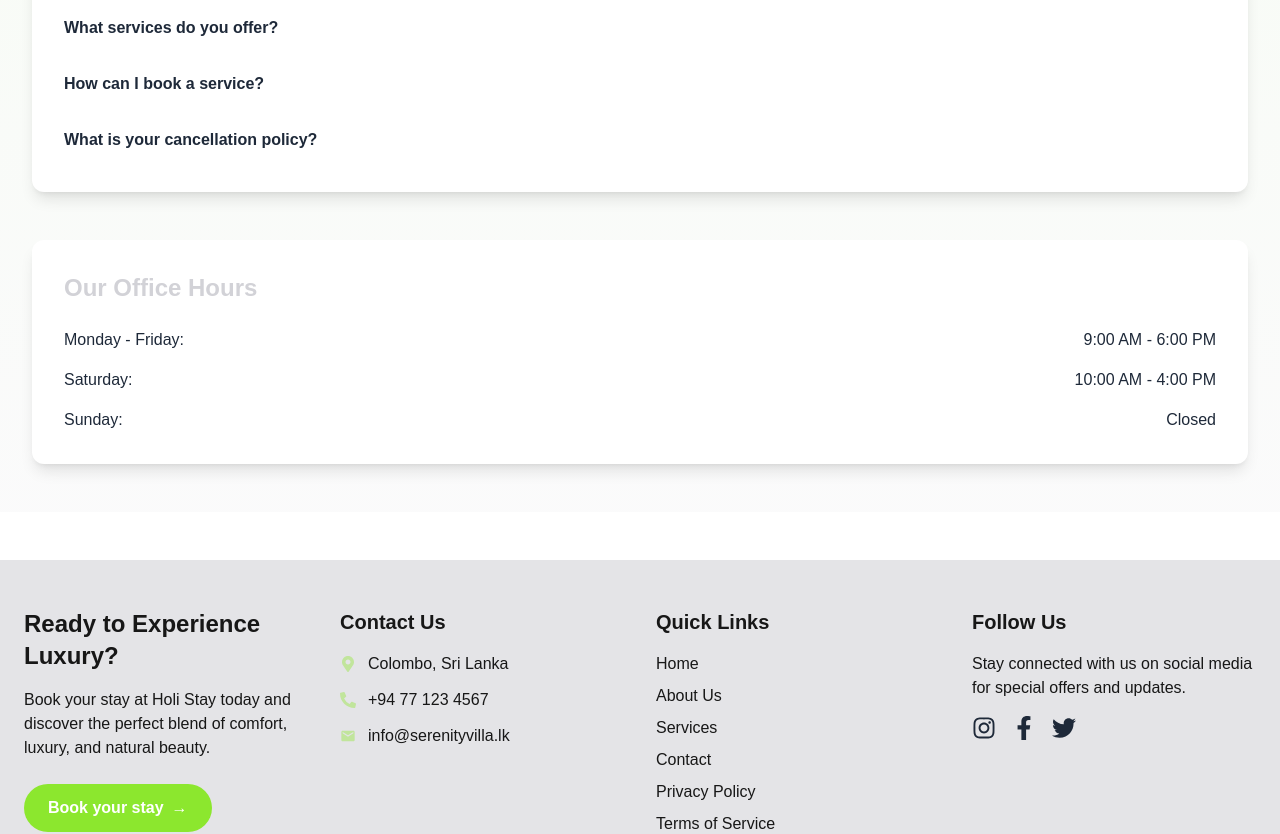
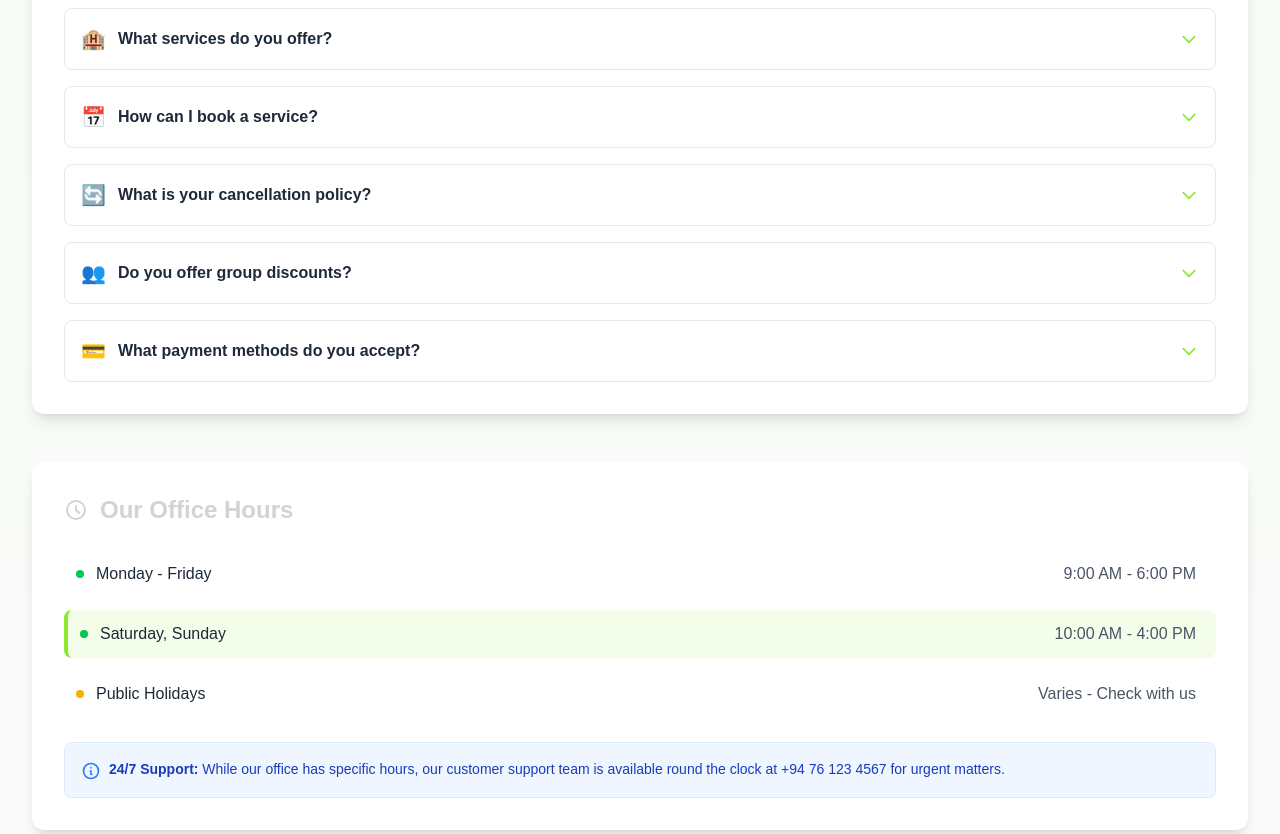
Before and after one commit to faizansafwan/hotel-website, a Next.js app: page /contact in a window 1280 px wide. Shown: the part 1160-1994 px from the top of the page. Built offline with nearby package versions, Linux system fonts and the light colour scheme.

Commit message:
pin the hotel location, modified faq and office hours

```diff
--- a/src/app/contact/page.js
+++ b/src/app/contact/page.js
@@ -184,50 +184,101 @@ export default function Contact() {
             {/* Google Map */}
         <div className="bg-white rounded-xl shadow-lg overflow-hidden h-96">
           <iframe
-                src="https://www.google.com/maps/embed?pb=!1m18!1m12!1m3!1d3960.7985117576865!2d79.8527554153261!3d6.921682495003654!2m3!1f0!2f0!3f0!3m2!1i1024!2i768!4f13.1!3m3!1m2!1s0x3ae2596d3cb8fe07%3A0x2b0ae6b5d5fd1f1d!2sColombo%2C%20Sri%20Lanka!5e0!3m2!1sen!2sus!4v1620000000000!5m2!1sen!2sus"
+            src={`https://www.google.com/maps/embed/v1/place?key=AIzaSyD54bF873M1u-qCLRVNkkyy3ELRUmDMxn0&q=6.9157525020652875, 79.87747317809244`}
             width="100%"
             height="100%"
             style={{ border: 0 }}
             allowFullScreen=""
             loading="lazy"
-                title="Google Map"
+            title="Holi Stay, Colombo 08"
           ></iframe>
         </div>
           </motion.div>
         </div>
 
-        {/* FAQs Section */}
+        {/* FAQs Section - Improved */}
 <motion.div
   initial={{ opacity: 0 }}
   animate={{ opacity: 1 }}
   transition={{ duration: 0.5, delay: 0.4 }}
   className="bg-white rounded-xl shadow-lg overflow-hidden p-8 mt-12"
 >
-          <h2 className="text-2xl font-bold text-secondary mb-6">Frequently Asked Questions</h2>
+  <div className="flex items-center mb-6">
+    <svg className="w-6 h-6 text-secondary mr-3" fill="none" stroke="currentColor" viewBox="0 0 24 24">
+      <path strokeLinecap="round" strokeLinejoin="round" strokeWidth="2" d="M8.228 9c.549-1.165 2.03-2 3.772-2 2.21 0 4 1.343 4 3 0 1.4-1.278 2.575-3.006 2.907-.542.104-.994.54-.994 1.093m0 3h.01M21 12a9 9 0 11-18 0 9 9 0 0118 0z" />
+    </svg>
+    <h2 className="text-2xl font-bold text-secondary">Frequently Asked Questions</h2>
+  </div>
+
   <div className="space-y-4">
     {[
-              { question: 'What services do you offer?', answer: 'We offer a range of services including travel bookings, hotel reservations, and curated vacation packages.' },
-              { question: 'How can I book a service?', answer: 'You can easily book services through our website or by contacting our support team.' },
-              { question: 'What is your cancellation policy?', answer: 'We offer flexible cancellation policies depending on the type of service booked.' },
+      {
+        question: 'What services do you offer?',
+        answer: 'We specialize in luxury travel experiences including hotel bookings, vacation packages, and personalized itineraries. Our services cover everything from transportation to exclusive local experiences.',
+        icon: '🏨'
+      },
+      {
+        question: 'How can I book a service?',
+        answer: 'You can book directly through our website, via our mobile app, or by contacting our 24/7 customer service team at +94 76 123 4567.',
+        icon: '📅'
+      },
+      {
+        question: 'What is your cancellation policy?',
+        answer: 'Cancellations made 48+ hours before check-in receive full refunds. Within 48 hours, we offer 50% refund or rescheduling. No-shows are non-refundable.',
+        icon: '🔄'
+      },
+      {
+        question: 'Do you offer group discounts?',
+        answer: 'Yes! Groups of 5+ rooms receive 10% off, and 10+ rooms get 15% off. Contact our group sales team for custom packages.',
+        icon: '👥'
+      },
+      {
+        question: 'What payment methods do you accept?',
+        answer: 'We accept all major credit cards, bank transfers, and mobile payment solutions. Secure payment processing ensures your financial safety.',
+        icon: '💳'
+      },
     ].map((faq, index) => (
-              <div key={index}>
+      <div
+        key={index}
+        className={`border rounded-lg overflow-hidden transition-all duration-200 ${activeFAQ === index ? 'border-primary shadow-md' : 'border-gray-200'}`}
+      >
         <motion.button
           onClick={() => toggleFAQ(index)}
-                  className="w-full text-left font-semibold text-gray-800 py-2"
+          className="w-full text-left flex items-center justify-between p-4 hover:bg-gray-50 transition-colors duration-150"
           initial={{ opacity: 0 }}
           animate={{ opacity: 1 }}
           transition={{ duration: 0.3 }}
         >
-                  {faq.question}
+          <div className="flex items-center">
+            <span className="text-xl mr-3">{faq.icon}</span>
+            <span className="font-semibold text-gray-800">{faq.question}</span>
+          </div>
+          <svg
+            className={`w-5 h-5 text-primary transform transition-transform duration-200 ${activeFAQ === index ? 'rotate-180' : ''}`}
+            fill="none"
+            stroke="currentColor"
+            viewBox="0 0 24 24"
+          >
+            <path strokeLinecap="round" strokeLinejoin="round" strokeWidth="2" d="M19 9l-7 7-7-7" />
+          </svg>
         </motion.button>
+
         {activeFAQ === index && (
           <motion.div
-                    initial={{ height: 0 }}
-                    animate={{ height: 'auto' }}
-                    transition={{ duration: 0.3 }}
-                    className="pl-4 text-gray-600"
+            initial={{ opacity: 0, height: 0 }}
+            animate={{ opacity: 1, height: 'auto' }}
+            exit={{ opacity: 0, height: 0 }}
+            transition={{ duration: 0.2 }}
+            className="px-4 pb-4"
           >
+            <div className="pl-9 text-gray-600 border-t pt-3 border-gray-100">
               <p>{faq.answer}</p>
+              {index === 2 && ( // Additional info for cancellation policy
+                <button className="mt-2 text-sm text-primary hover:underline">
+                  View full policy details
+                </button>
+              )}
+            </div>
           </motion.div>
         )}
       </div>
@@ -235,26 +286,80 @@ export default function Contact() {
   </div>
 </motion.div>
 
-        {/* Office Hours Section */}
+{/* Office Hours Section - Improved */}
 <motion.div
   initial={{ opacity: 0 }}
   animate={{ opacity: 1 }}
   transition={{ duration: 0.5, delay: 0.6 }}
   className="bg-white rounded-xl shadow-lg overflow-hidden p-8 mt-12"
 >
-          <h2 className="text-2xl font-bold text-secondary mb-6">Our Office Hours</h2>
-          <div className="space-y-4">
-            <div className="flex justify-between text-gray-800">
-              <span>Monday - Friday:</span>
-              <span>9:00 AM - 6:00 PM</span>
+  <div className="flex items-center mb-6">
+    <svg className="w-6 h-6 text-secondary mr-3" fill="none" stroke="currentColor" viewBox="0 0 24 24">
+      <path strokeLinecap="round" strokeLinejoin="round" strokeWidth="2" d="M12 8v4l3 3m6-3a9 9 0 11-18 0 9 9 0 0118 0z" />
+    </svg>
+    <h2 className="text-2xl font-bold text-secondary">Our Office Hours</h2>
   </div>
-            <div className="flex justify-between text-gray-800">
-              <span>Saturday:</span>
-              <span>10:00 AM - 4:00 PM</span>
+
+  <div className="space-y-3">
+    {[
+      { day: 'Monday - Friday', hours: '9:00 AM - 6:00 PM', status: 'open' },
+      { day: 'Saturday, Sunday', hours: '10:00 AM - 4:00 PM', status: 'open' },
+      { day: 'Public Holidays', hours: 'Varies - Check with us', status: 'limited' },
+    ].map((item, index) => {
+      // Get current day and time
+      const now = new Date();
+      const currentDay = now.toLocaleString('en-US', { weekday: 'long' });
+      const currentHour = now.getHours();
+      const isToday =
+        (item.day.includes(currentDay) ||
+        (item.day === 'Public Holidays' && /* holiday logic */ false))
+
+      const isOpenNow = isToday &&
+        (item.status === 'open' || item.status === 'limited') &&
+        (currentHour >= (item.day === 'Saturday' ? 10 : 9) &&
+         currentHour < (item.day === 'Saturday' ? 16 : 18));
+
+      return (
+        <div
+          key={index}
+          className={`flex justify-between items-center p-3 rounded-lg transition-colors duration-150 ${
+            isToday ? 'bg-primary/10 border-l-4 border-primary' : 'hover:bg-gray-50'
+          }`}
+        >
+          <div className="flex items-center">
+            <span className={`w-2 h-2 rounded-full mr-3 ${
+              item.status === 'open' ? 'bg-green-500' :
+              item.status === 'closed' ? 'bg-red-500' : 'bg-yellow-500'
+            }`}></span>
+            <span className="font-medium text-gray-800">{item.day}</span>
           </div>
-            <div className="flex justify-between text-gray-800">
-              <span>Sunday:</span>
-              <span>Closed</span>
+          <div className="flex items-center">
+            <span className={`text-gray-600 mr-2 ${
+              isOpenNow ? 'text-green-600 font-medium' : ''
+            }`}>
+              {item.hours}
+            </span>
+            {isOpenNow && (
+              <span className="bg-green-100 text-green-800 text-xs px-2 py-1 rounded-full">
+                Open Now
+              </span>
+            )}
+          </div>
+        </div>
+      );
+    })}
+  </div>
+
+  <div className="mt-6 p-4 bg-blue-50 rounded-lg border border-blue-100">
+    <div className="flex">
+      <svg className="w-5 h-5 text-blue-500 mr-2 mt-0.5" fill="none" stroke="currentColor" viewBox="0 0 24 24">
+        <path strokeLinecap="round" strokeLinejoin="round" strokeWidth="2" d="M13 16h-1v-4h-1m1-4h.01M21 12a9 9 0 11-18 0 9 9 0 0118 0z" />
+      </svg>
+      <div>
+        <p className="text-sm text-blue-800">
+          <strong>24/7 Support:</strong> While our office has specific hours, our customer support team is available round the clock at +94 76 123 4567 for urgent matters.
+        </p>
+      </div>
     </div>
   </div>
 </motion.div>
```
Lines whose indentation alone changed are shown as unchanged.
